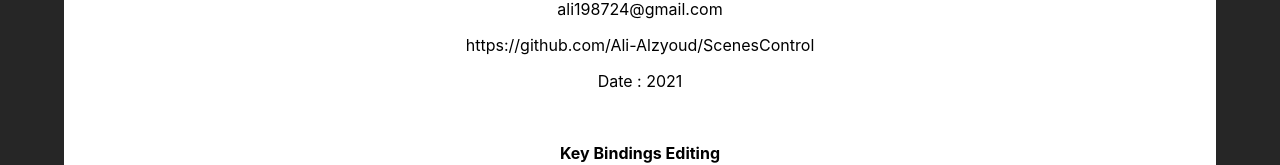
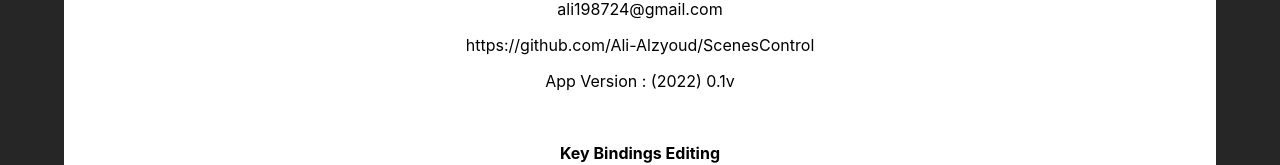
Before and after one commit to Ali-Alzyoud/ScenesControl, a React (Create React App) app: page / in a window 1280 px wide. Both pictures are taken after a click on the button "About". Shown: the part 159-324 px from the top of the page. Built offline with nearby package versions, Linux system fonts and the light colour scheme.

Commit message:
add static version

```diff
--- a/src/Components/About/About.js
+++ b/src/Components/About/About.js
@@ -9,7 +9,7 @@ export default function About({close}) {
                 <p> Creator : Ali M Alzyod </p>
                 <p> ali198724@gmail.com </p>
                 <p> https://github.com/Ali-Alzyoud/ScenesControl </p>
-                <p> Date : 2021 </p>
+                <p> App Version : (2022) 0.1v </p>
                 <br/>
                 <p className="bold"> Key Bindings Editing </p>
                 <div className='part'>
```
